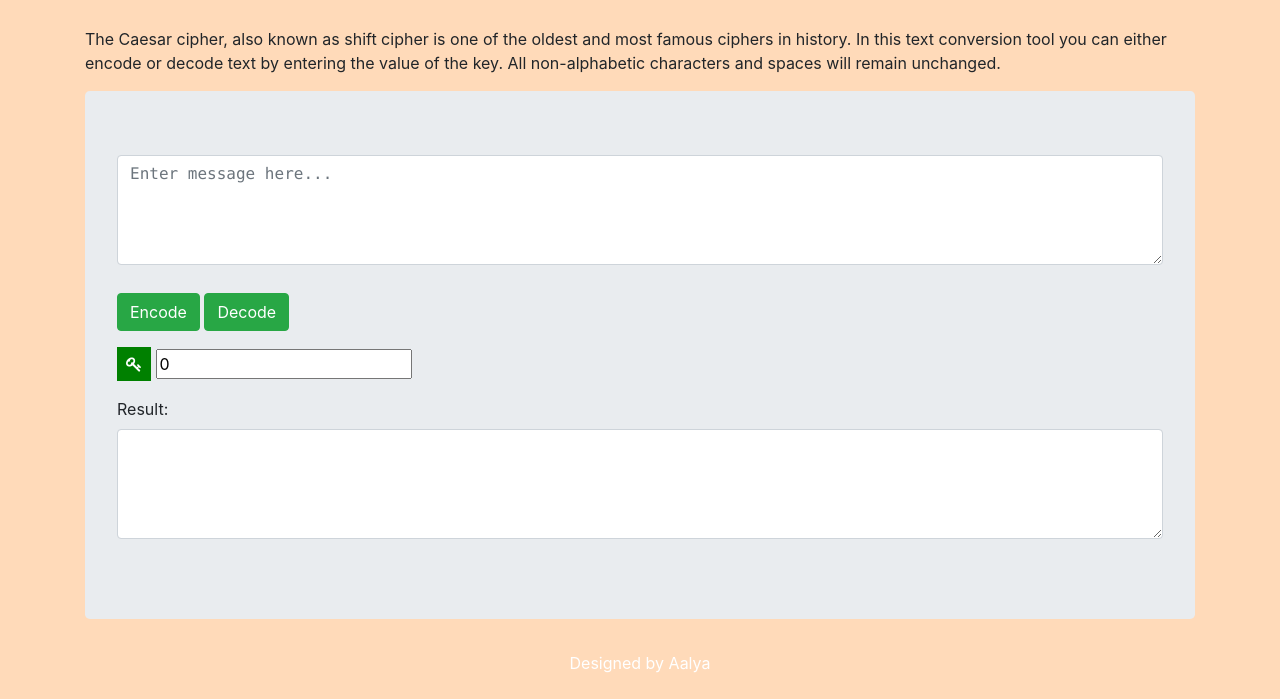
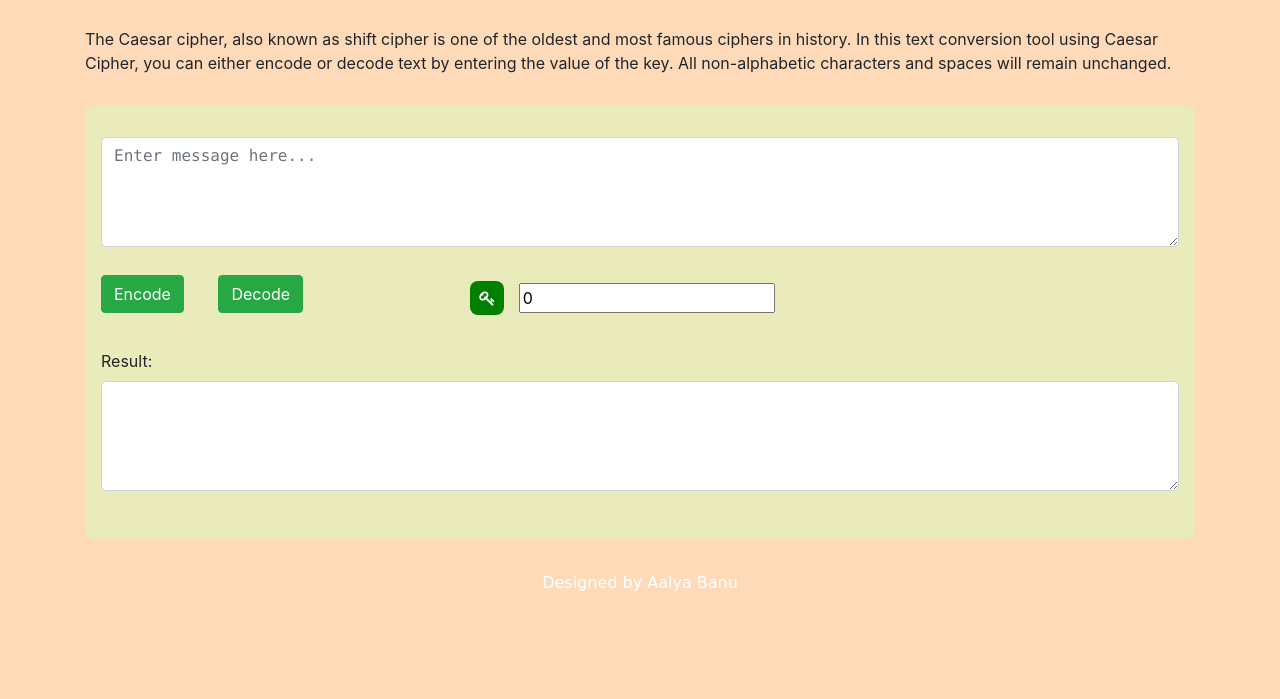
Before and after one commit to aalyabanu/caesarCipher, a website: page index.html in a window 1280 px wide. Shown: the part 101-800 px from the top of the page. Drawn offline with nearby package versions, Linux system fonts and the light colour scheme.

Commit message:
final touch

```diff
--- a/cipher.js
+++ b/cipher.js
@@ -4,7 +4,31 @@ $("i.fa.fa-key.icon").css({
     'padding': '9px',
     'background': 'green',
     'color': 'white',
+    'margin-top': '10px',
+    'border- radius': '0.5em',
 });
+
+$(".fa").css({
+    'border-radius': '0.5em',
+    'margin-right': '10px',
+})
+
+$(".btn-success").css({
+    'margin-right': '30px',
+    'margin-bottom': '20px',
+
+})
+
+$(".jumbotron").css({
+    'padding': "2rem 1rem",
+    'margin-top': '30px',
+    'background-color': '#E9EBBB',
+    'border-radius': '0.5rem',
+})
+
+$(".page-footer").css({
+    'font-family': 'cursive',
+})
 
 function runCipher() {
     let userString = document.getElementById("userMessage").value;
--- a/index.html
+++ b/index.html
@@ -19,7 +19,8 @@
         </div>
         <div class="container">
             <p> The Caesar cipher, also known as shift cipher is one of the oldest and most famous ciphers in history.
-                In this text conversion tool you can either encode or decode text by entering the value of the key. All
+                In this text conversion tool using Caesar Cipher, you can either encode or decode text by entering the
+                value of the key. All
                 non-alphabetic characters and spaces will remain unchanged.
             </p>
             <div class="jumbotron">
@@ -28,21 +29,24 @@
                     <textarea class="form-control text-monospace" rows="4" id="userMessage" oninput="runCipher()"
                         placeholder="Enter message here..."></textarea>
                     <br />
-                    <p>
-                        <button id="encode" class="btn btn-success mt-1" onclick="runCipher();">Encode</button>
-                        <button id="decode" class="btn btn-success mt-1" onclick="runCipher();">Decode</button>
-                    <div class="form-group ">
-                        <i class="fa fa-key icon"></i>
-                        <input type="number" id="userKey" min="0" placeholder="Enter key..." value=0
-                            onchange="runCipher()" />
+                    <div class="row">
+                        <div class="col-md-4 col-lg-4">
+                            <button id="encode" class="btn btn-success mt-1 " onclick="runCipher();">Encode</button>
+                            <button id="decode" class="btn btn-success mt-1" onclick="runCipher();">Decode</button>
+                        </div>
+                        <div class="col-md-8 col-lg-8">
+                            <i class="fa fa-key icon"></i>
+                            <input type="number" id="userKey" min="0" placeholder="Enter key..." value=0
+                                onchange="runCipher()" />
+                        </div>
                     </div>
-                </div>
+                </div> <!-- form-goup-->
                 <div class="form-group ">
                     <label for="result"> Result: </label><br />
                     <textarea class="form-control text-monospace" id="result" rows="4"></textarea>
                 </div>
             </div>
-            </p>
+
 
         </div> <!-- container-->
     </div>
@@ -52,7 +56,7 @@
 
     <footer class="page-footer">
         <div class="container-fluid text-white text-center my-3">
-            Designed by Aalya
+            Designed by Aalya Banu
         </div>
     </footer>
 
```
